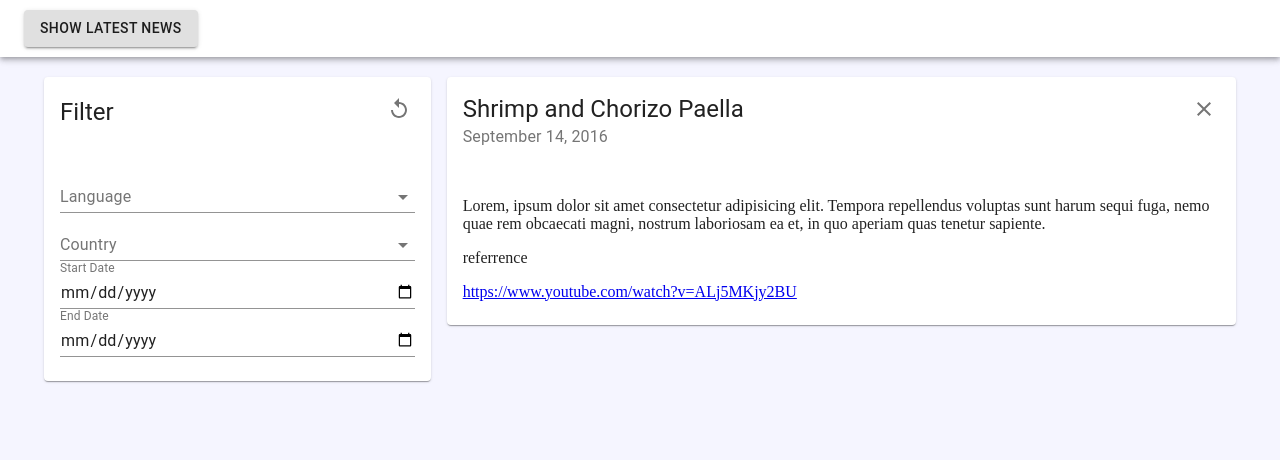
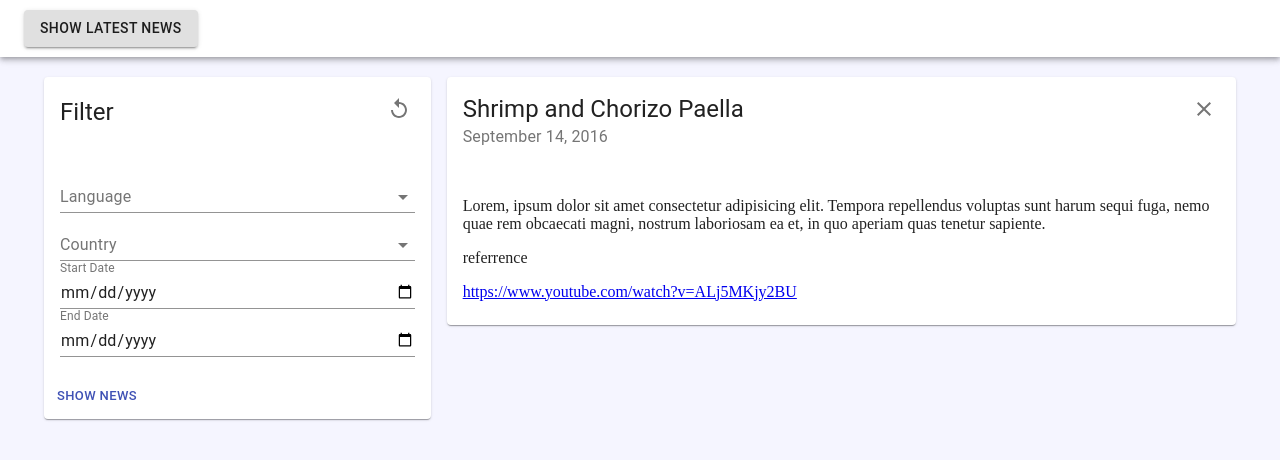
Before and after one commit to pratyushvatsalshukla/newsApp, a React (Create React App) app: page / in a window 1280 px wide. Shown: the top 460 px of the page. Built offline with nearby package versions, Linux system fonts and the light colour scheme.

Commit message:
filter box

```diff
--- a/src/components/dashboard.js
+++ b/src/components/dashboard.js
@@ -1,6 +1,6 @@
 import React, { Component } from 'react';
 import { withStyles } from '@material-ui/core/styles'
-import {AppBar, Container, Button, Grid, Card, CardHeader, IconButton, CardContent, MenuItem, TextField} from '@material-ui/core';
+import {AppBar, Container, Button, Grid, Card, CardHeader, IconButton, CardContent, MenuItem, TextField, CardActions} from '@material-ui/core';
 import {Close, Replay} from '@material-ui/icons'
 
 const styles = theme => ({
@@ -127,6 +127,11 @@ class Dashboard extends Component {
                         onChange={this.handleChange('enddate')}
                       />
                     </CardContent>
+                    <CardActions>
+                      <Button size="small" color="primary">
+                        Show news
+                      </Button>
+                    </CardActions>
                 </Card>
               </Grid>
 
```
